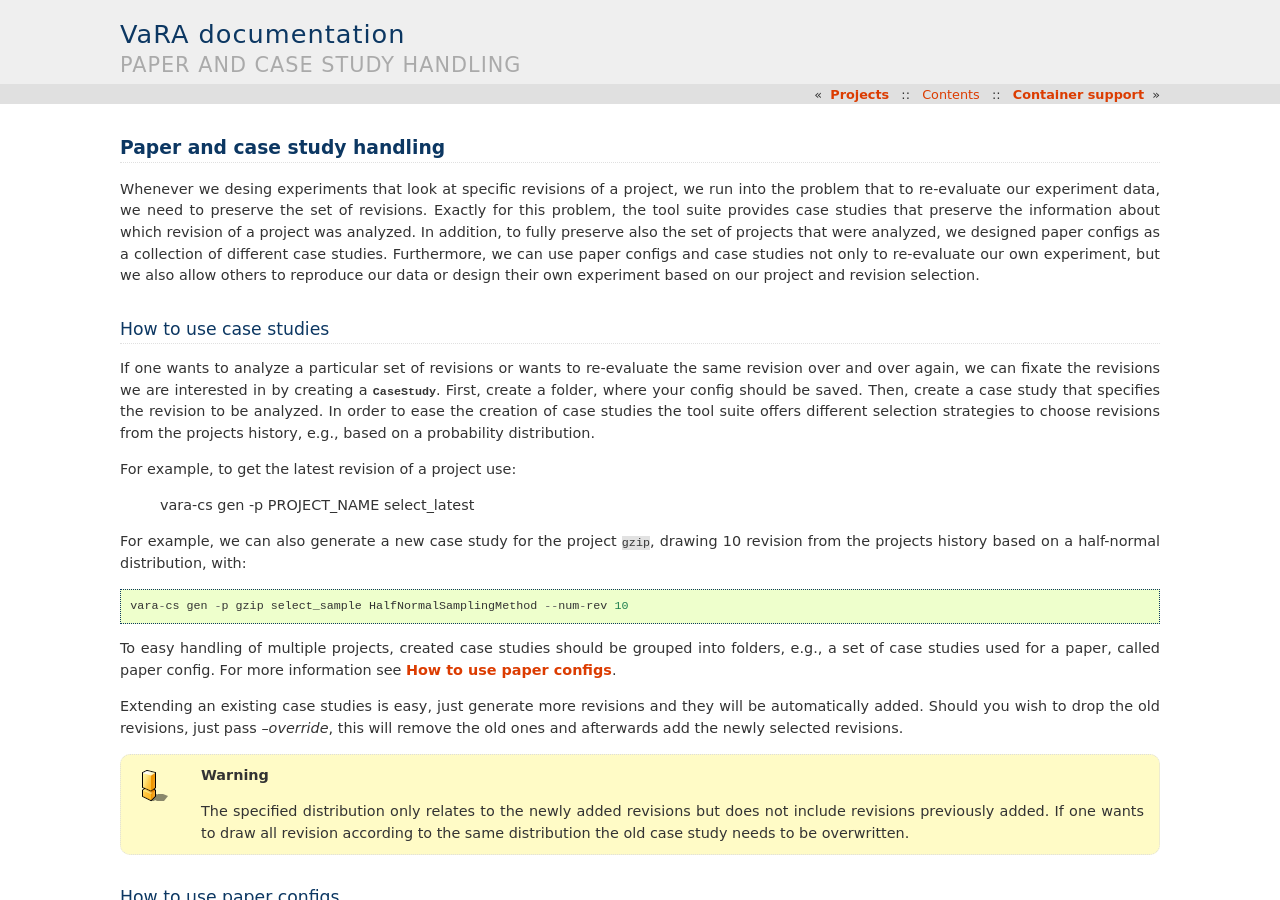
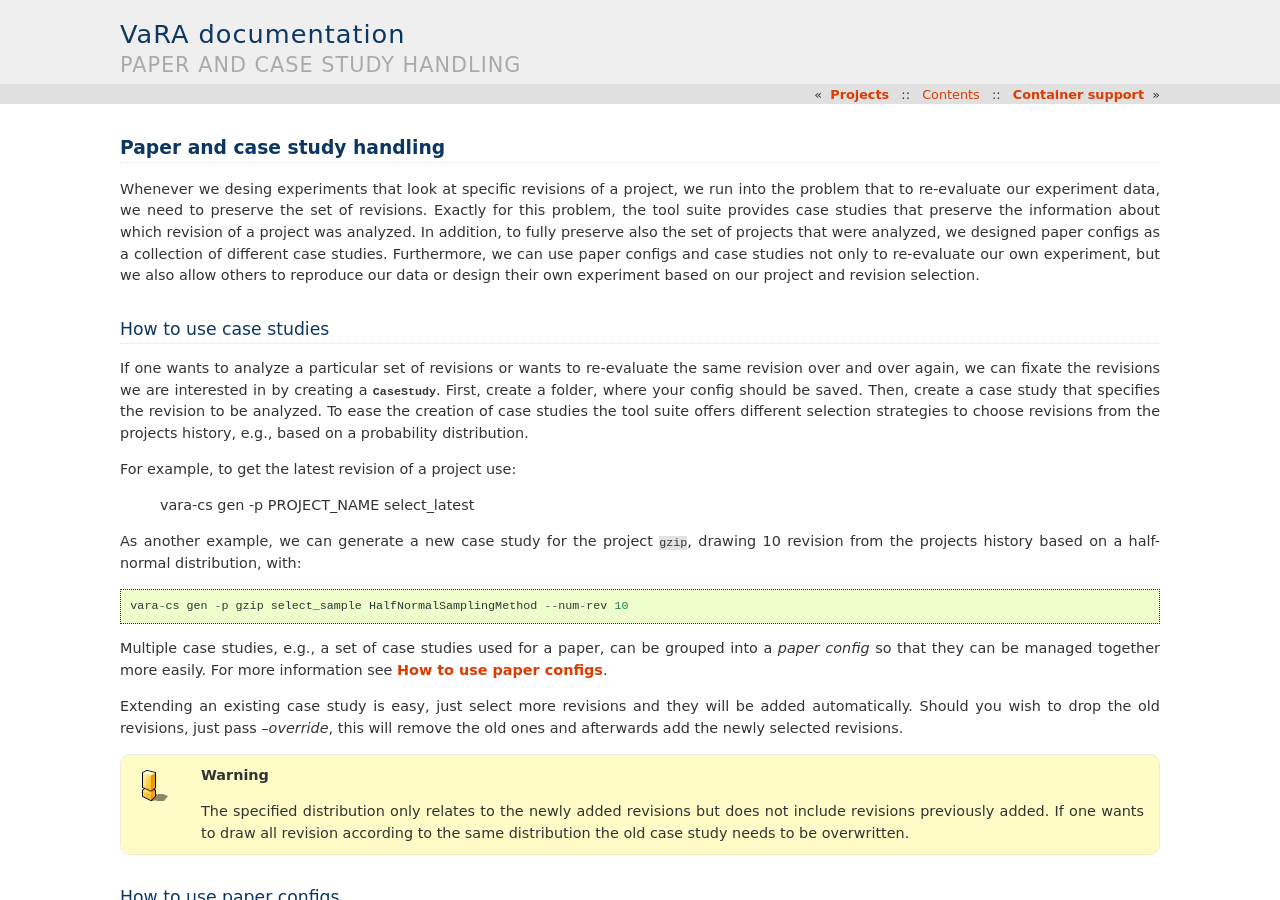
Before and after one commit to se-sic/VaRA-Tool-Suite, a Sphinx documentation site: the page built from docs/source/vara-ts-api/paper.rst, in a window 1280 px wide and 900 px high. Built offline with Sphinx 7.4.7, drawn with Linux system fonts in a browser that asks for light colours; the version number could not be read and is left out.

Commit message:
Apply suggestions from code review
Co-authored-by: Sebastian Böhm <boehmseb@cs.uni-saarland.de>

```diff
--- a/docs/source/tutorials/running_experiments.rst
+++ b/docs/source/tutorials/running_experiments.rst
@@ -29,13 +29,13 @@ Creating a Case Study
 Next, we need to populate the paper config with a case study.
 Case studies are managed with the :ref:`vara-cs` tool.
 
-For example, we can for example select revision `e7da44d515` from the project `xz` like this:
+For example, we can select revision `e7da44d515` from the project `xz` like this:
 
 .. code-block:: bash
 
     vara-cs gen -p xz select_specific e7da44d515
 
-or to select the lastest revision of xz like this:
+or we can select the lastest revision of xz like this:
 
 .. code-block:: bash
 
--- a/docs/source/vara-ts-api/data_reports/empty_report.rst
+++ b/docs/source/vara-ts-api/data_reports/empty_report.rst
@@ -8,10 +8,10 @@ EmptyReport
 
 
 The :class:`~varats.data.reports.empty_report.EmptyReport` is a demonstrator
-for the minimal viable report, providing all the basic functionality that is
+for the minimal viable report providing all the basic functionality that is
 needed by an experiment. However, to be actually useful for further data
 processing, a report should also implement the constructor `__init__(self,
-path: Path)`, which loads the report data from the given file and makes it
+path: Path)` which loads the report data from the given file and makes it
 accessible through the reports API.
 
 .. literalinclude:: ../../../../varats/varats/data/reports/empty_report.py
--- a/docs/source/vara-ts-api/paper.rst
+++ b/docs/source/vara-ts-api/paper.rst
@@ -11,20 +11,20 @@ How to use case studies
 If one wants to analyze a particular set of revisions or wants to re-evaluate the same revision over and over again, we can fixate the revisions we are interested in by creating a :class:`CaseStudy`.
 First, create a folder, where your config should be saved.
 Then, create a case study that specifies the revision to be analyzed.
-In order to ease the creation of case studies the tool suite offers different selection strategies to choose revisions from the projects history, e.g., based on a probability distribution.
+To ease the creation of case studies the tool suite offers different selection strategies to choose revisions from the projects history, e.g., based on a probability distribution.
 
 For example, to get the latest revision of a project use:
 
     vara-cs gen -p PROJECT_NAME select_latest
 
-For example, we can also generate a new case study for the project ``gzip``, drawing 10 revision from the projects history based on a half-normal distribution, with::
+As another example, we can generate a new case study for the project ``gzip``, drawing 10 revision from the projects history based on a half-normal distribution, with::
 
     vara-cs gen -p gzip select_sample HalfNormalSamplingMethod --num-rev 10
 
-To easy handling of multiple projects, created case studies should be grouped into folders, e.g., a set of case studies used for a paper, called paper config.
+Multiple case studies, e.g., a set of case studies used for a paper, can be grouped into a *paper config* so that they can be managed together more easily.
 For more information see :ref:`How to use paper configs`.
 
-Extending an existing case studies is easy, just generate more revisions and they will be automatically added.
+Extending an existing case study is easy, just select more revisions and they will be added automatically.
 Should you wish to drop the old revisions, just pass `--override`, this will remove the old ones and afterwards add the newly selected revisions.
 
 .. warning::
--- a/docs/source/vara-ts-api/tools/vara-cs.rst
+++ b/docs/source/vara-ts-api/tools/vara-cs.rst
@@ -16,7 +16,7 @@ vara-cs gen
 -----------
 
 The ``vara-cs gen`` command generates a new or extends a existing one case study.
-Which revisions are added to the case study depend on the chosen *selection strategy*.
+Which revisions are added to the case study depends on the chosen *selection strategy*.
 New case studies are automatically inserted into the current paper config.
 
 For more options, take a look at the command line parameters:
--- a/docs/source/vara-ts/vara-buildsetup.rst
+++ b/docs/source/vara-ts/vara-buildsetup.rst
@@ -28,6 +28,7 @@ For arch:
 
 Install to varats with pip
 **************************
+
 Then, the simplest way to install VaRA-TS is by using pip.
 
 .. code-block:: console
@@ -36,7 +37,7 @@ Then, the simplest way to install VaRA-TS is by using pip.
 
 
 Making an editable install from source to python user-directory (easier)
-*******************************************************************************
+************************************************************************
 
 
 First, you need to clone the VaRA-Tool-Suite repository.
```
